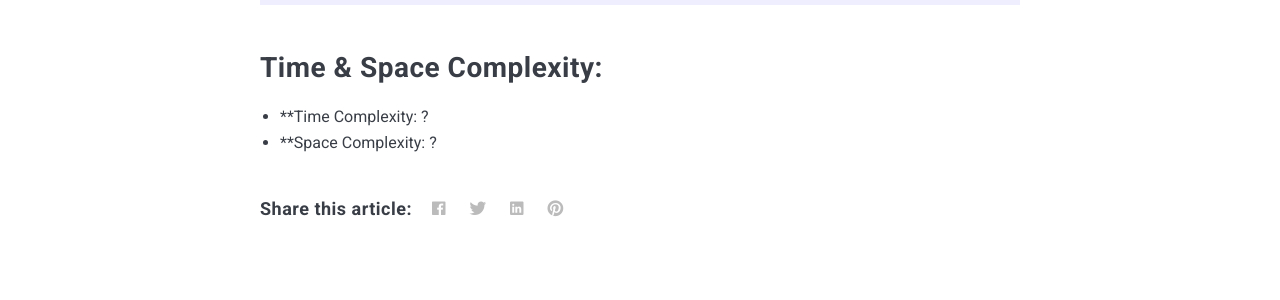
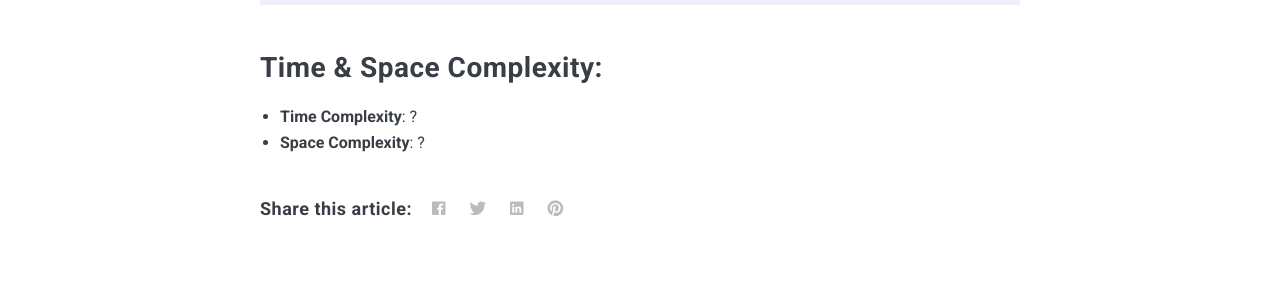
Before and after one commit to XiangXu/ywjxx, a Jekyll site: the page built from _posts/2021-01-10-LeetCode-39.markdown, in a window 1280 px wide and 900 px high, scrolled down 3221 px. Shown: the part 153-453 px from the top of the window. Built offline with Jekyll 4.4.1, drawn with Linux system fonts in a browser that asks for light colours; nearby versions of some CDN libraries; comment, search, counter and statistics services are not loaded.

Commit message:
update comment

```diff
--- a/_posts/2021-01-10-LeetCode-39.markdown
+++ b/_posts/2021-01-10-LeetCode-39.markdown
@@ -99,5 +99,5 @@ class Solution
 
 ## Time & Space Complexity:
 
-* **Time Complexity: ?
-* **Space Complexity: ?
+* **Time Complexity**: ?
+* **Space Complexity**: ?
```
